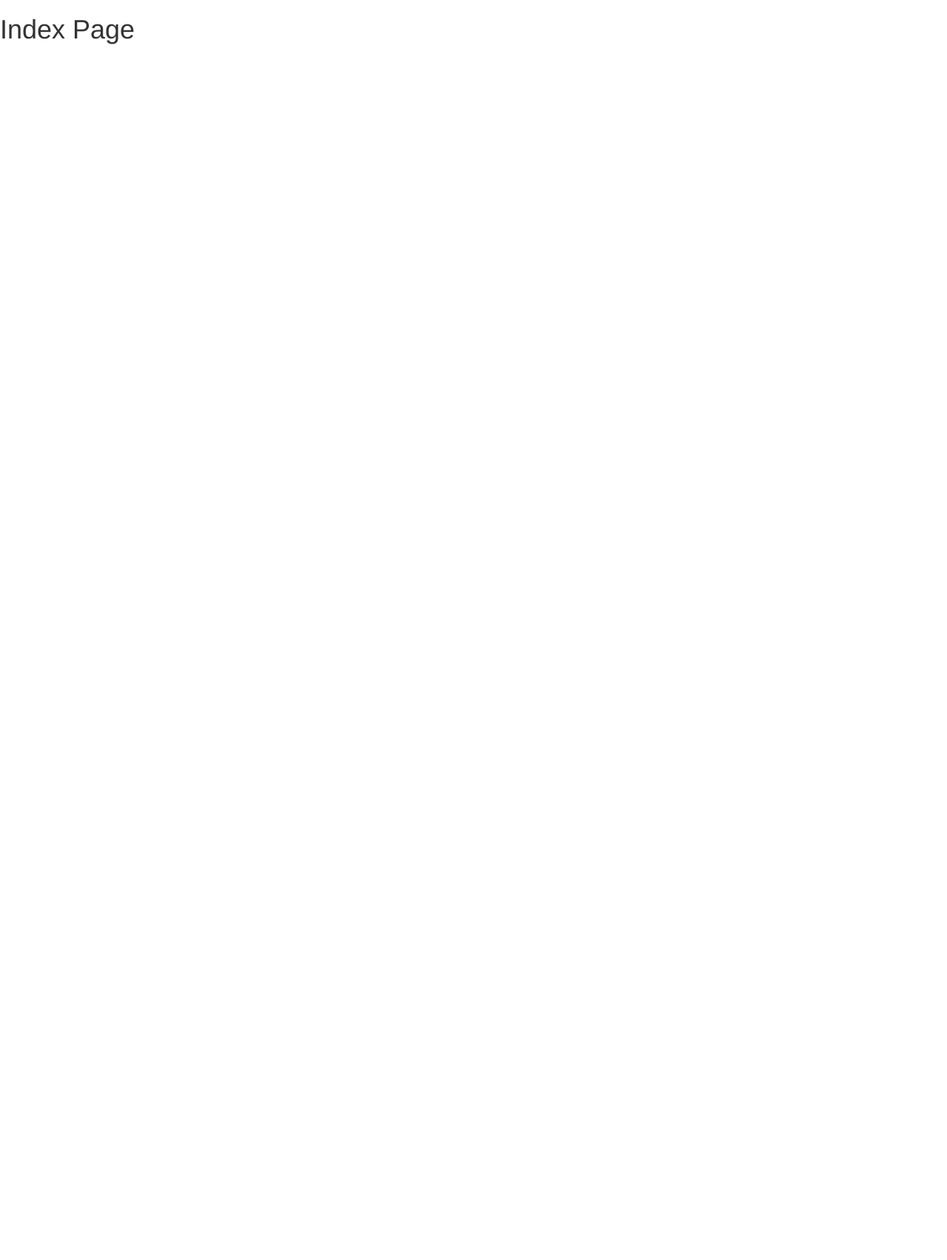
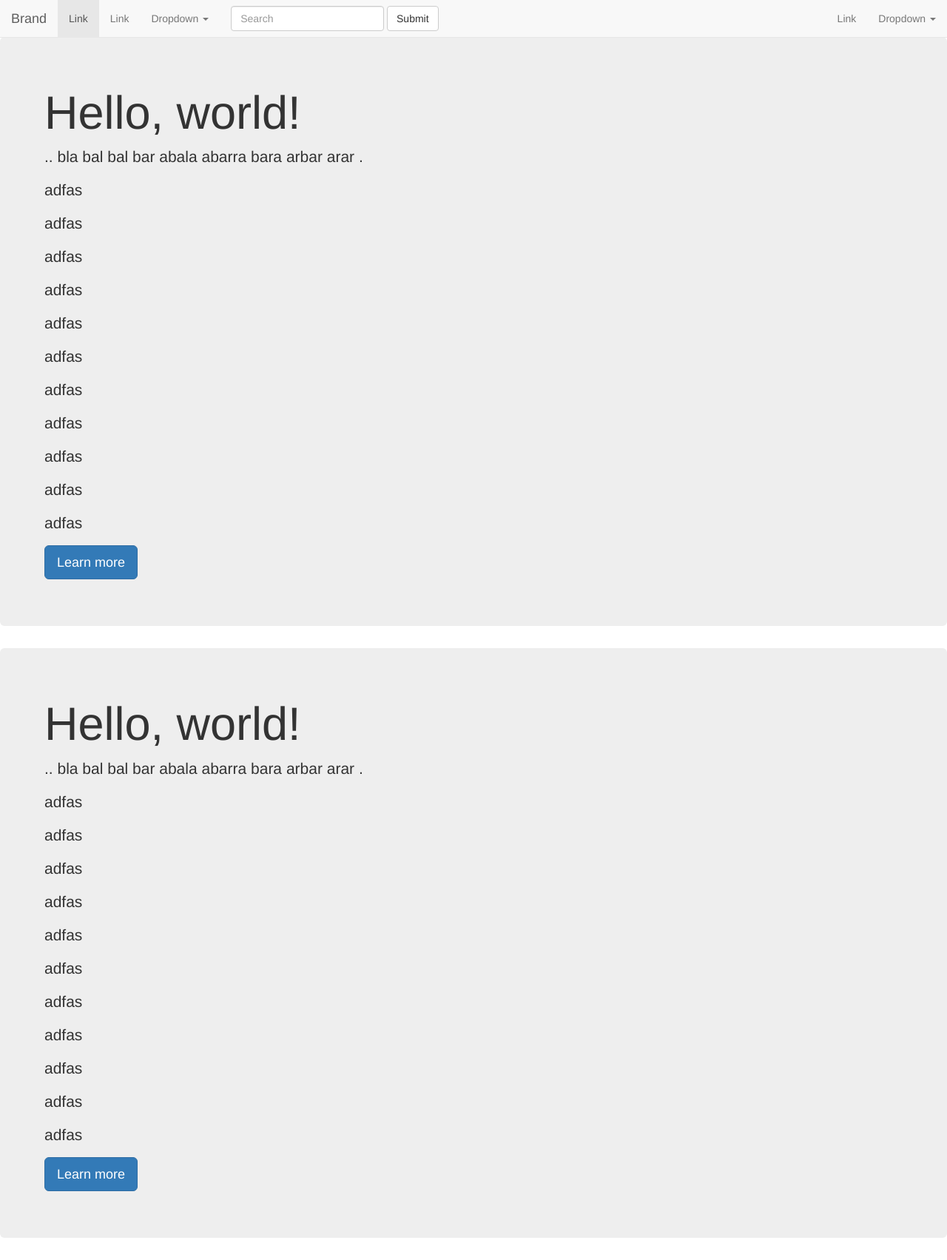
Before and after one commit to dy70599/flask_demos, a Flask app: page / in a window 1280 px wide. Before the commit the page is almost empty. Shown: the whole page at 74% size. Before the commit the page ends 60 px from the top, so only its background shows below. Run offline with Flask 2, Linux system fonts and the light colour scheme; some libraries are stand-ins or nearby versions.

Commit message:
bootstrap style pages created

```diff
--- a/db_demo_1/templates/bs_base.html
+++ b/db_demo_1/templates/bs_base.html
@@ -12,9 +12,65 @@
     <![endif]-->
     <script src="{{ url_for('static', filename='js/jquery.min.js') }}"></script>
     <script src="{{ url_for('static', filename='js/bootstrap.min.js') }}"></script>
+    <link href="{{ url_for('static', filename='css/bs_base.css') }}" rel="stylesheet">
     {% block head %}{% endblock %}
 </head>
 <body>
-{% block body %}{% endblock %}
+    <nav class="navbar navbar-default navbar-fixed-top" style="margin-bottom: 0px">
+      <div class="container-fluid">
+        <!-- Brand and toggle get grouped for better mobile display -->
+        <div class="navbar-header">
+          <button type="button" class="navbar-toggle collapsed" data-toggle="collapse" data-target="#bs-example-navbar-collapse-1" aria-expanded="false">
+            <span class="sr-only">Toggle navigation</span>
+            <span class="icon-bar"></span>
+            <span class="icon-bar"></span>
+            <span class="icon-bar"></span>
+          </button>
+          <a class="navbar-brand" href="#">Brand</a>
+        </div>
+
+        <!-- Collect the nav links, forms, and other content for toggling -->
+        <div class="collapse navbar-collapse" id="bs-example-navbar-collapse-1">
+          <ul class="nav navbar-nav">
+            <li class="active"><a href="#">Link <span class="sr-only">(current)</span></a></li>
+            <li><a href="#">Link</a></li>
+            <li class="dropdown">
+              <a href="#" class="dropdown-toggle" data-toggle="dropdown" role="button" aria-haspopup="true" aria-expanded="false">Dropdown <span class="caret"></span></a>
+              <ul class="dropdown-menu">
+                <li><a href="#">Action</a></li>
+                <li><a href="#">Another action</a></li>
+                <li><a href="#">Something else here</a></li>
+                <li role="separator" class="divider"></li>
+                <li><a href="#">Separated link</a></li>
+                <li role="separator" class="divider"></li>
+                <li><a href="#">One more separated link</a></li>
+              </ul>
+            </li>
+          </ul>
+          <form class="navbar-form navbar-left">
+            <div class="form-group">
+              <input type="text" class="form-control" placeholder="Search">
+            </div>
+            <button type="submit" class="btn btn-default">Submit</button>
+          </form>
+          <ul class="nav navbar-nav navbar-right">
+            <li><a href="#">Link</a></li>
+            <li class="dropdown">
+              <a href="#" class="dropdown-toggle" data-toggle="dropdown" role="button" aria-haspopup="true" aria-expanded="false">Dropdown <span class="caret"></span></a>
+              <ul class="dropdown-menu">
+                <li><a href="#">Action</a></li>
+                <li><a href="#">Another action</a></li>
+                <li><a href="#">Something else here</a></li>
+                <li role="separator" class="divider"></li>
+                <li><a href="#">Separated link</a></li>
+              </ul>
+            </li>
+          </ul>
+        </div><!-- /.navbar-collapse -->
+      </div><!-- /.container-fluid -->
+    </nav>
+    <div class="main container" style="width: 100%; margin-top: 50px; padding: 0px;">
+        {% block main %}{% endblock %}
+    </div>
 </body>
 </html>
--- a/db_demo_1/templates/index.html
+++ b/db_demo_1/templates/index.html
@@ -2,4 +2,89 @@
 
 {% block title %}Index Page{% endblock %}
 
-{% block body %}<h1>Index Page</h1>{% endblock %}
+{% block main %}
+<div class="jumbotron">
+    <div class="container" style="width: 100%; padding: 0px">
+        <h1>Hello, world!</h1>
+        <p>..
+            bla
+            bal
+            bal
+            bar
+            abala
+            abarra
+            bara
+            arbar
+            arar
+            .</p>
+        <p>adfas</p>
+                <p>adfas</p>
+
+                <p>adfas</p>
+
+                <p>adfas</p>
+
+                <p>adfas</p>
+
+                <p>adfas</p>
+
+                <p>adfas</p>
+
+                <p>adfas</p>
+
+                <p>adfas</p>
+
+                <p>adfas</p>
+
+                <p>adfas</p>
+
+        <p><a class="btn btn-primary btn-lg" href="#" role="button">Learn more</a></p>
+
+
+    </div>
+
+</div>
+<div class="jumbotron">
+    <div class="container" style="width: 100%; padding: 0px">
+        <h1>Hello, world!</h1>
+        <p>..
+            bla
+            bal
+            bal
+            bar
+            abala
+            abarra
+            bara
+            arbar
+            arar
+            .</p>
+        <p>adfas</p>
+                <p>adfas</p>
+
+                <p>adfas</p>
+
+                <p>adfas</p>
+
+                <p>adfas</p>
+
+                <p>adfas</p>
+
+                <p>adfas</p>
+
+                <p>adfas</p>
+
+                <p>adfas</p>
+
+                <p>adfas</p>
+
+                <p>adfas</p>
+
+        <p><a class="btn btn-primary btn-lg" href="#" role="button">Learn more</a></p>
+
+
+    </div>
+
+</div>
+
+
+{% endblock %}
--- a/db_demo_1/views.py
+++ b/db_demo_1/views.py
@@ -1,6 +1,6 @@
 # -*- coding: utf-8 -*-#
 
-from flask import Flask, render_template
+from flask import Flask, render_template, request
 from exts import db
 from models import User
 import config
@@ -15,5 +15,13 @@ def index():
     return render_template('index.html')
 
 
+@app.route('/login', methods=['GET', 'POST'])
+def login():
+    if request.method == "GET":
+        return render_template('login.html')
+    else:
+        pass
+
+
 if __name__ == "__main__":
     app.run(debug=True)
```
